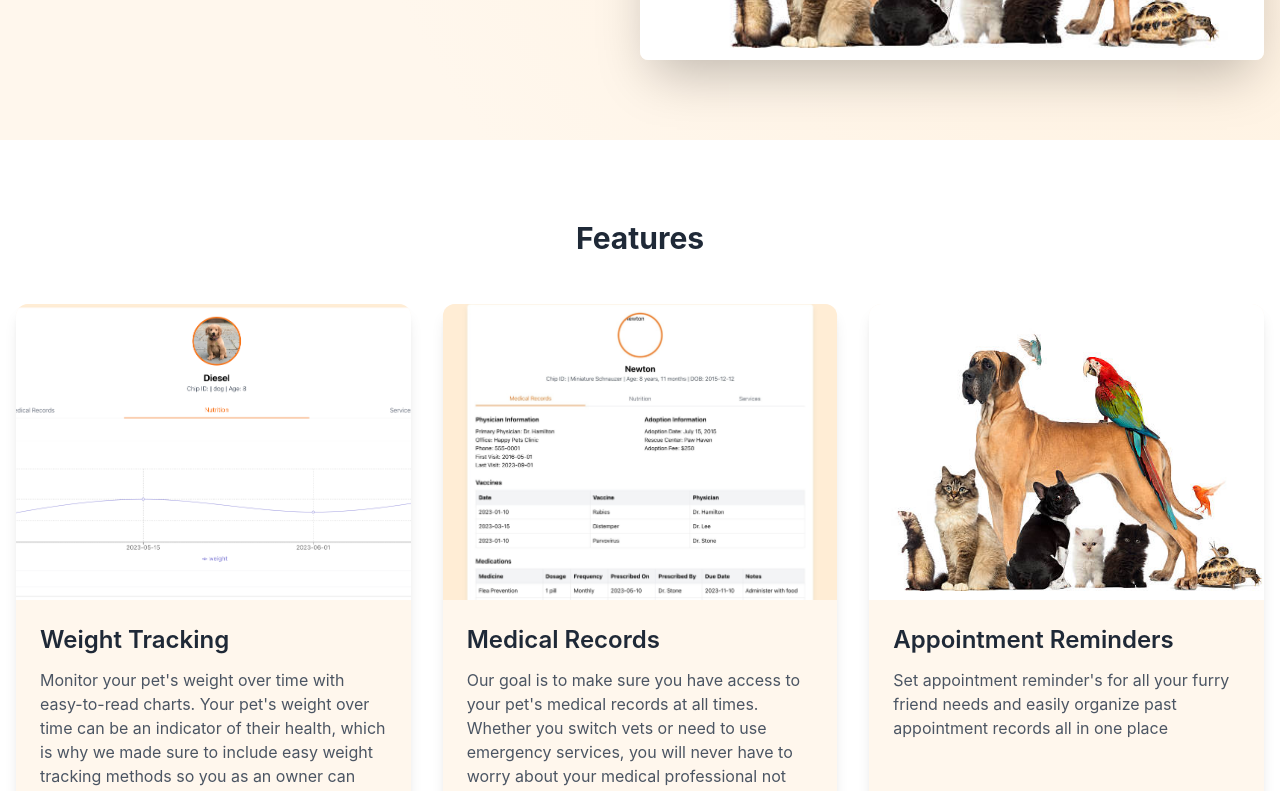
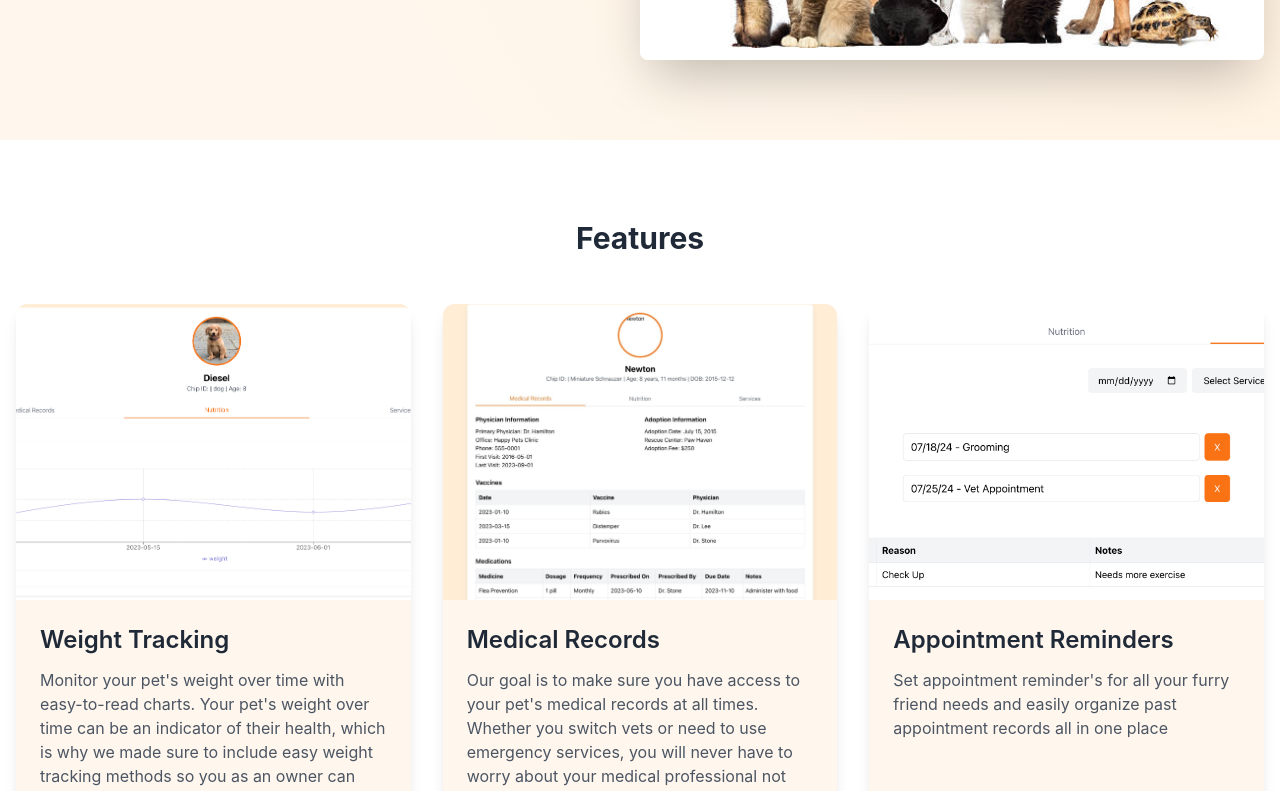
Before and after one commit to programmer4229/PawPrint, a React (Create React App) app in the folder frontend/: page / in a window 1280 px wide. Shown: the part 424-1215 px from the top of the page. Built offline with nearby package versions, Linux system fonts and the light colour scheme.

Commit message:
minor homepage change

```diff
--- a/frontend/src/components/HomePage.jsx
+++ b/frontend/src/components/HomePage.jsx
@@ -3,6 +3,7 @@ import { Link } from 'react-router-dom';
 import groupPetImage from './biggrouppets.jpg';
 import recordsFeatureImage from './recordsFeature.jpeg';
 import weightFeature from './weightFeature.png';
+import servicesFeature from './servicesFeature.png';
 
 
 
@@ -103,7 +104,7 @@ const HomePage = () => {
 <div className="bg-orange-50 rounded-xl overflow-hidden shadow-lg transition duration-300 hover:shadow-xl">
   <div className="aspect-[4/3] relative overflow-hidden">
     <img
-      src={groupPetImage}
+      src={servicesFeature}
       alt="Appointment Reminders"
       className="absolute inset-0 w-full h-full object-cover transform hover:scale-105 transition duration-500"
     />
```
Also changed, not shown: frontend/src/components/servicesFeature.png (added), 1 other file (tests, documents, lock files or other folders).
